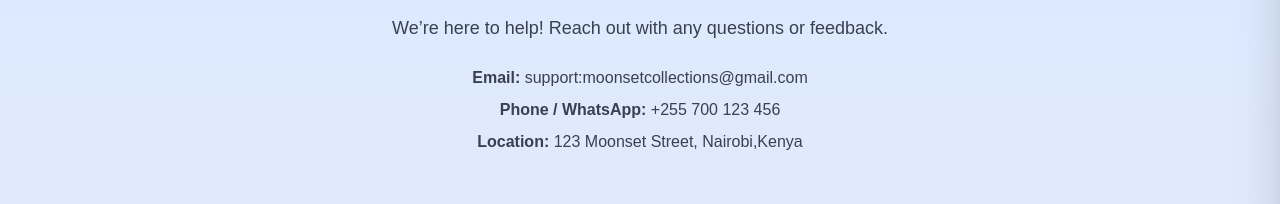
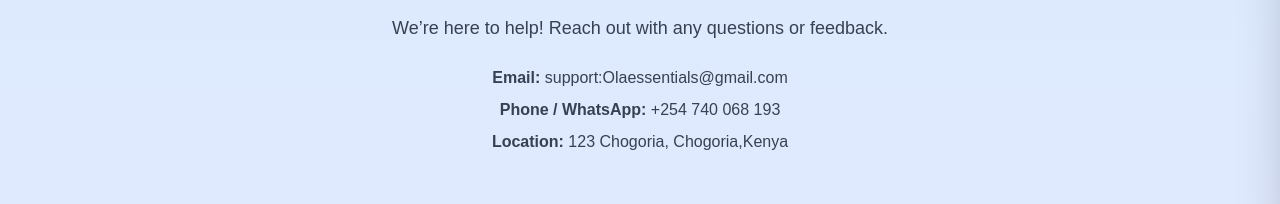
Before and after one commit to Iyonicinc/OlaEssentials, a plain HTML site: page contact.html in a window 1280 px wide. Shown: the part 154-358 px from the top of the page. Drawn offline with nearby package versions, Linux system fonts and the light colour scheme.

Commit message:
contact.html

```diff
--- a/contact.html
+++ b/contact.html
@@ -76,9 +76,9 @@
       <h1 class="text-4xl font-bold text-blue-800 mb-4">📞 Contact Us</h1>
       <p class="text-lg text-gray-700 mb-6">We’re here to help! Reach out with any questions or feedback.</p>
       <div class="text-gray-700 space-y-2">
-        <p><strong>Email:</strong> support:moonsetcollections@gmail.com</p>
-        <p><strong>Phone / WhatsApp:</strong> +255 700 123 456</p>
-        <p><strong>Location:</strong> 123 Moonset Street, Nairobi,Kenya</p>
+        <p><strong>Email:</strong> support:Olaessentials@gmail.com</p>
+        <p><strong>Phone / WhatsApp:</strong> +254 740 068 193</p>
+        <p><strong>Location:</strong> 123 Chogoria, Chogoria,Kenya</p>
       </div>
     </section>
 
```
